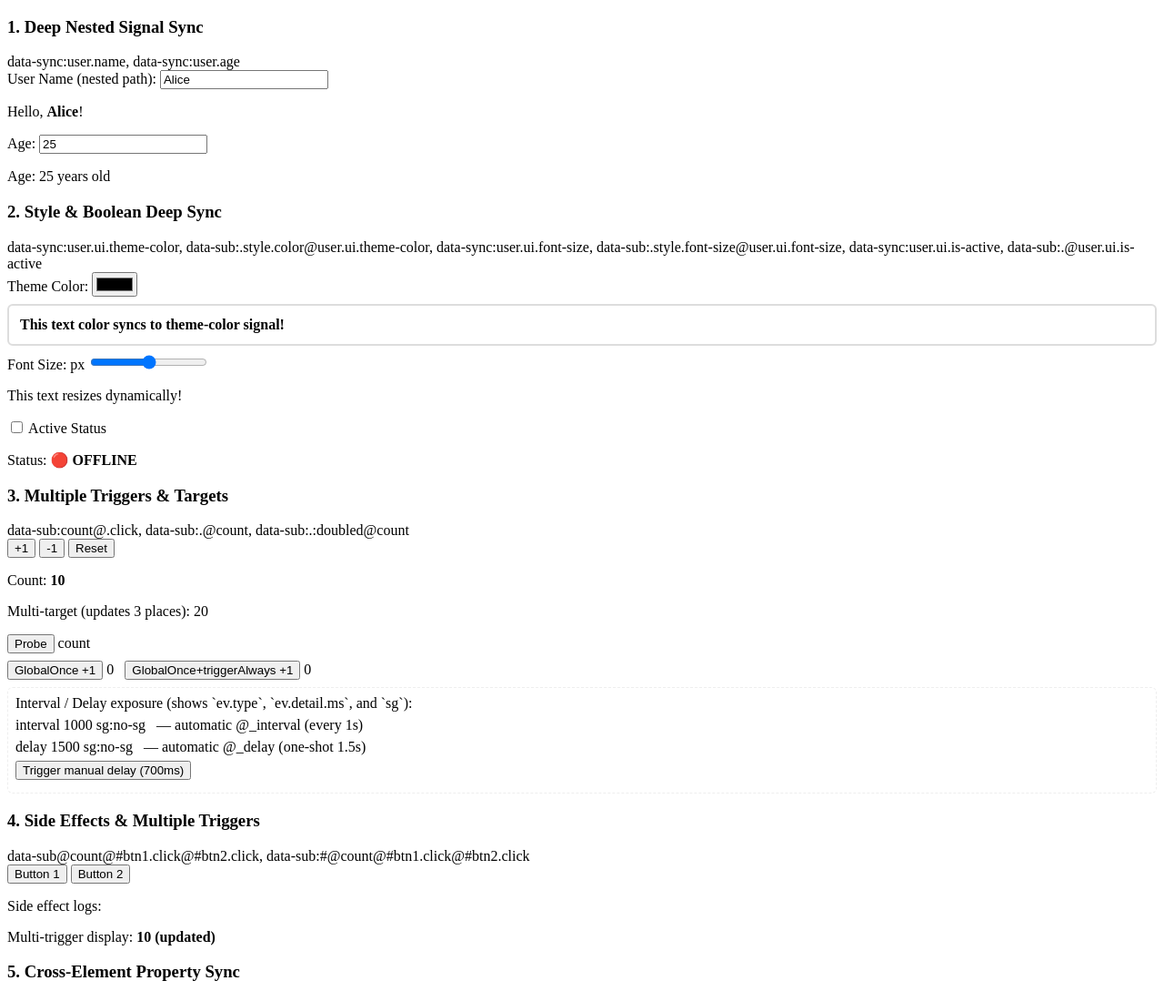
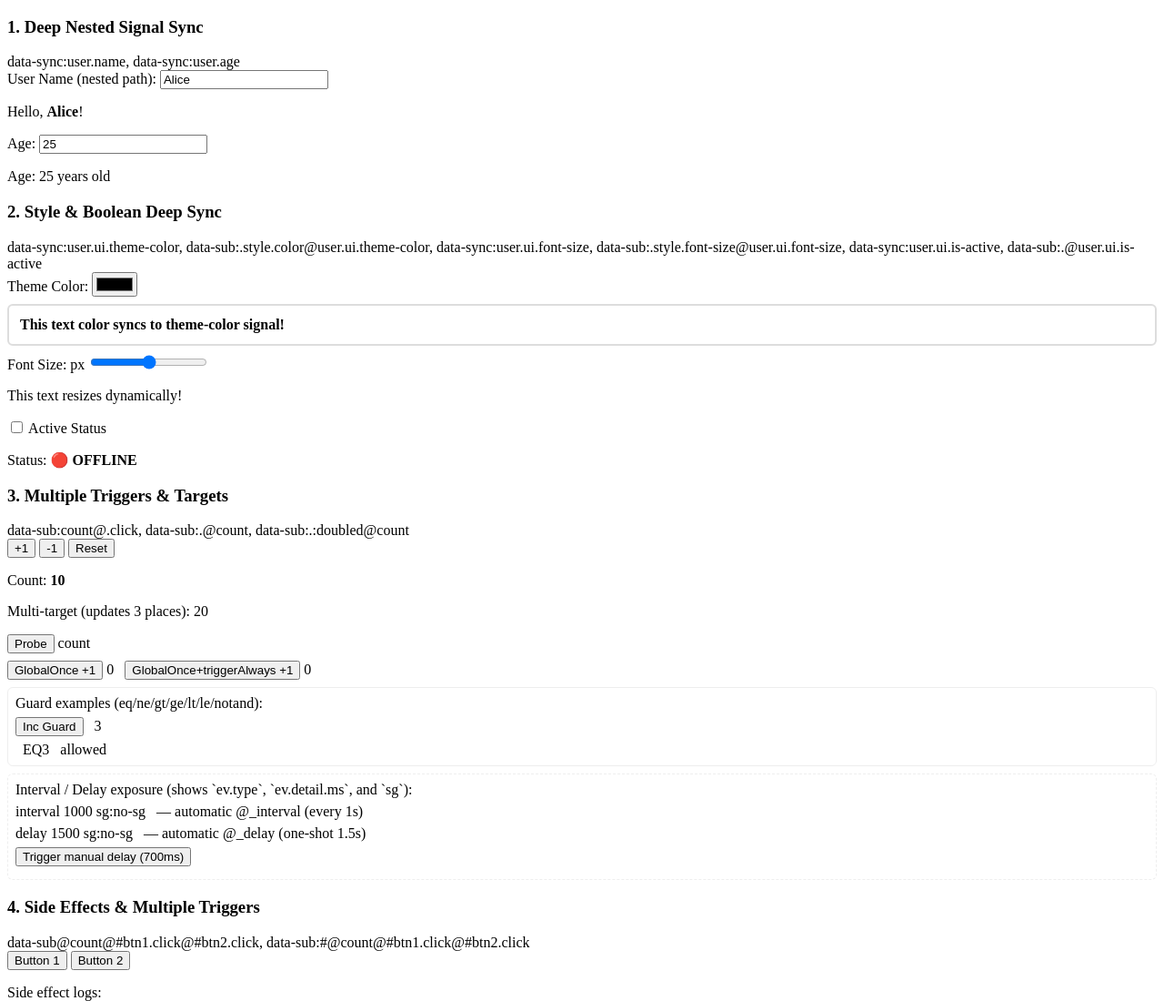
Before and after one commit to dadhi/dmax, a plain HTML site: page index.html in a window 1280 px wide. Shown: the top 1100 px of the page at 91% size. Drawn offline with Linux system fonts and the light colour scheme.

Commit message:
eq, notand ...

```diff
--- a/index.html
+++ b/index.html
@@ -32,10 +32,11 @@
     {"title":"Thread B","replies":["B1"]},
     {"title":"Thread C","replies":[]}
   ],
-  "message": "Hello World"
-  ,
-  "onceTest": 0,
-  "alwaysTest": 0
+  "message": "Hello World",
+  "once-test": 0,
+  "always-test": 0,
+  "guard-val": 3,
+  "other-flag": false
 }'></div>
 
 
@@ -83,6 +84,18 @@
     <span id="gOnceDisplay" data-sub:.@once-test="onceTest"></span>
     <button id="gAlwaysBtn" data-sub__once:always-test@.click__always="alwaysTest + 1" style="margin-left:8px">GlobalOnce+triggerAlways +1</button>
     <span id="gAlwaysDisplay" data-sub:.@always-test="alwaysTest"></span>
+  </div>
+  <div style="margin-top:8px;padding:8px;border:1px solid #eee;border-radius:6px">
+    <div>Guard examples (eq/ne/gt/ge/lt/le/notand):</div>
+      <div style="margin:6px 0">
+      <button id="incGuard" data-sub:guard-val@.click="guardVal + 1">Inc Guard</button>
+      <span id="guardValDisplay" data-sub:.@guard-val="guardVal" style="margin-left:8px"></span>
+    </div>
+    <div>
+      <span id="gtOut" data-sub:.@guard-val__gt.5="guardVal > 5 ? 'GT5' : ''"></span>
+      <span id="eqOut" data-sub:.@guard-val__eq.3="guardVal == 3 ? 'EQ3' : ''" style="margin-left:8px"></span>
+      <span id="notandOut" data-sub__notand.other-flag:.@guard-val="guardVal ? 'allowed' : ''" style="margin-left:8px"></span>
+    </div>
   </div>
 
   <div style="margin-top:8px;border:1px dashed #eee;padding:8px;border-radius:6px">
@@ -622,6 +635,14 @@ Summary:
         const once = mods.once !== undefined;
         const prevent = mods.prevent !== undefined;
         const andPath = mods.and || null;
+        // guard mods
+        const notandPath = mods.notand || null;
+        const guardEq = mods.eq !== undefined ? mods.eq : undefined;
+        const guardNe = mods.ne !== undefined ? mods.ne : undefined;
+        const guardGt = mods.gt !== undefined ? Number(mods.gt) : undefined;
+        const guardGe = mods.ge !== undefined ? Number(mods.ge) : undefined;
+        const guardLt = mods.lt !== undefined ? Number(mods.lt) : undefined;
+        const guardLe = mods.le !== undefined ? Number(mods.le) : undefined;
         let timer = null;
         let last = 0;
         let decorated;
@@ -632,6 +653,22 @@ Summary:
             if(andPath){
               try{ if(!get(String(andPath))) return; }catch(e){ return; }
             }
+            // notand: if set and truthy -> block
+            if(notandPath){ try{ if(get(String(notandPath))) return; }catch(e){ return; } }
+            // guard checks: evaluate subject value based on trigger type or event
+            try{
+              let subjectVal = undefined;
+              if(t.type === 'signal') subjectVal = get(String(t.name));
+              else if(ev && ev.detail && typeof ev.detail.ms !== 'undefined') subjectVal = ev.detail.ms;
+              // eq / ne
+              if(guardEq !== undefined){ if(String(subjectVal) != String(guardEq)) return; }
+              if(guardNe !== undefined){ if(String(subjectVal) == String(guardNe)) return; }
+              // numeric comparisons
+              if(guardGt !== undefined){ if(!(Number(subjectVal) > guardGt)) return; }
+              if(guardGe !== undefined){ if(!(Number(subjectVal) >= guardGe)) return; }
+              if(guardLt !== undefined){ if(!(Number(subjectVal) < guardLt)) return; }
+              if(guardLe !== undefined){ if(!(Number(subjectVal) <= guardLe)) return; }
+            }catch(e){ return; }
             try{ orig(ev, sg); }catch(e){}
             if(once && decorated && decorated.remove) decorated.remove();
           };
```
Also changed, not shown: req.md (+7 -0 lines), scripts/headless_tests.js (+22 -0 lines).
